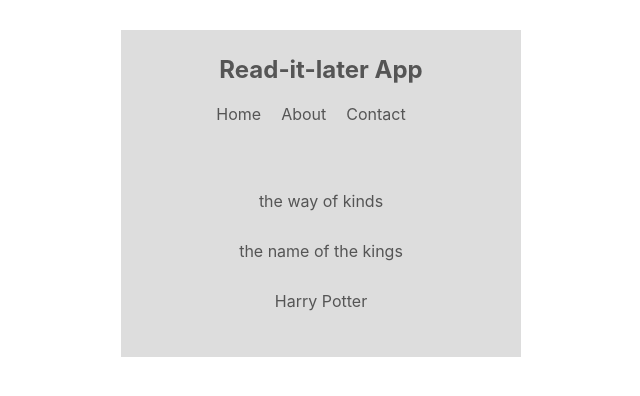
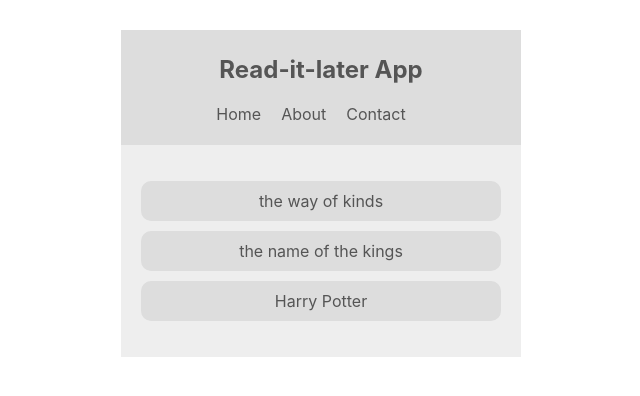
Before and after one commit to letsandeepio/read-it-later, a React (Create React App) app: page / in a window 1280 px wide. Shown: the top 396 px of the page, without its empty margins (319-959 px from the left). Built offline with nearby package versions, Linux system fonts and the light colour scheme.

Commit message:
adds theme context using consumer to NavBar

```diff
--- a/src/components/BookList.js
+++ b/src/components/BookList.js
@@ -9,12 +9,12 @@ export default class BookList extends Component {
     return (
       <div
         className="book-list"
-        style={{ background: theme.ui, color: theme.syntax }}
+        style={{ background: theme.bg, color: theme.syntax }}
       >
         <ul>
-          <li>the way of kinds</li>
-          <li>the name of the kings</li>
-          <li>Harry Potter</li>
+          <li style={{ background: theme.ui }}>the way of kinds</li>
+          <li style={{ background: theme.ui }}>the name of the kings</li>
+          <li style={{ background: theme.ui }}>Harry Potter</li>
         </ul>
       </div>
     );
--- a/src/components/NavBar.js
+++ b/src/components/NavBar.js
@@ -2,9 +2,11 @@ import React, { Component } from 'react';
 import { ThemeContext } from '../contexts/ThemeContext';
 
 export default class NavBar extends Component {
-  static contextType = ThemeContext;
   render() {
-    const { isLightTheme, light, dark } = this.context;
+    return (
+      <ThemeContext.Consumer>
+        {(context) => {
+          const { isLightTheme, light, dark } = context;
           const theme = isLightTheme ? light : dark;
           return (
             <nav style={{ background: theme.ui, color: theme.syntax }}>
@@ -16,5 +18,8 @@ export default class NavBar extends Component {
               </ul>
             </nav>
           );
+        }}
+      </ThemeContext.Consumer>
+    );
   }
 }
```
Lines whose indentation alone changed are shown as unchanged.
